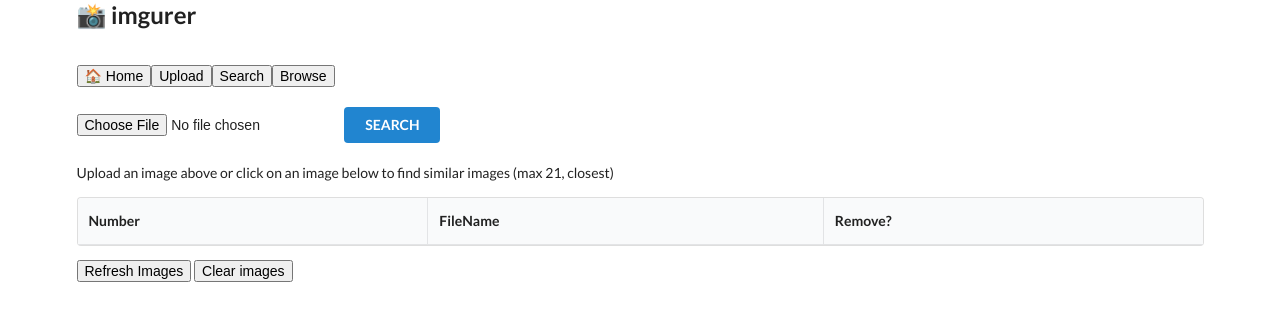
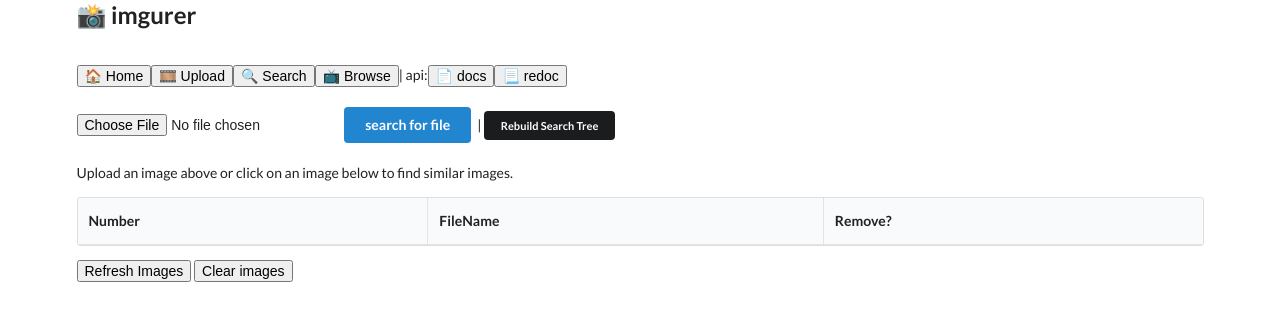
Before and after one commit to zzpz/imgurer, a FastAPI app: page /images/search in a window 1280 px wide. Shown: the top 321 px of the page. Run offline with FastAPI, Linux system fonts and the light colour scheme; data that the repository does not hold is empty; some libraries are stand-ins or nearby versions.

Commit message:
:pig: update html + ui

```diff
--- a/templates/browse.html
+++ b/templates/browse.html
@@ -90,10 +90,10 @@
 </script>
 
 <div class="ui container">
-
   <button onclick="refresh_browse_images()">Refresh Images</button>
   <button onclick="clearImages()">Clear images</button>
 </div>
+<p> Browsing only </p>
 <div class="ui container">
   <br>
   <div class="ui">
--- a/templates/layout.html
+++ b/templates/layout.html
@@ -25,13 +25,20 @@
                 <input type="submit" value="🏠 Home">
             </form>
             <form action="/images/upload">
-                <input type="submit" value="Upload">
+                <input type="submit" value="🎞️ Upload">
             </form>
             <form action="/images/search">
-                <input type="submit" value="Search">
+                <input type="submit" value="🔍 Search">
             </form>
             <form action="/images/browse">
-                <input type="submit" value="Browse">
+                <input type="submit" value="📺 Browse">
+            </form>
+            | api:
+            <form target="_blank" action="/docs">
+                <input type="submit" value="📄 docs">
+            </form>
+            <form target="_blank" action="/redoc">
+                <input type="submit" value="📃 redoc">
             </form>
         </div>
         <br>
--- a/templates/search.html
+++ b/templates/search.html
@@ -5,8 +5,10 @@
 <script>
     //below uses registering of event listeners as opposed to browse
     $(document).ready(function () {
+
         refresh_browse_images();
 
+        var rebuild = document.getElementById('rebuild');
         var fileForm = document.getElementById('fileForm');
         fileForm.reset();
         var filesToUpload = document.getElementById('filesToUpload');
@@ -16,7 +18,11 @@
         var fileList = [];
         var renderFileList, sendFile; //functions
 
-        // watch for refresh
+        // rebuild bkTree
+        rebuild.addEventListener('click', function (e) {
+            rebuild_bktree();
+            refresh_browse_images();
+        })
 
         // watch input, clear and push to filelist
         filesToUpload.addEventListener('change', function (e) {
@@ -75,7 +81,7 @@
 
     function clicked_image_for_search(element) {
         refresh_search_images(this)
-        console.log(element)
+        //console.log(element)
     }
 
     function refresh_search_images(id) {
@@ -120,6 +126,12 @@
 
         return img
 
+    }
+
+    function rebuild_bktree() {
+
+        const rebuild_url = '/images/rebuildBKT';
+        fetch(rebuild_url)
     }
 
     function create_card(img_obj) {
@@ -184,13 +196,17 @@
 <form id='fileForm' method="post" action="/images" enctype="multipart/form-data">
     <input type="file" name="images" id="filesToUpload" />
     <button type="submit" id="fileSubmit" class="ui button primary">
-        SEARCH
+        search for file
     </button>
+    |
+    <button id='rebuild' class="ui button secondary mini"> Rebuild Search Tree</button>
+
 </form>
 
 <br>
 <div class="ui container">
-    <p>Upload an image above or click on an image below to find similar images (max 21, closest)</p>
+    <p>Upload an image above or click on an image below to find similar images.
+    </p>
 </div>
 <table class="ui celled striped table" id=imageDisplay>
     <thead>
--- a/templates/upload.html
+++ b/templates/upload.html
@@ -75,8 +75,10 @@
         submit
     </button>
 </form>
-
 <br>
+<p> Select file(s) to upload, please only images - they're not validated
+    <br>NOTE: images are saved to disk where server is running, be mindful of space
+</p>
 <table class="ui celled striped table">
     <thead>
         <tr>
```
